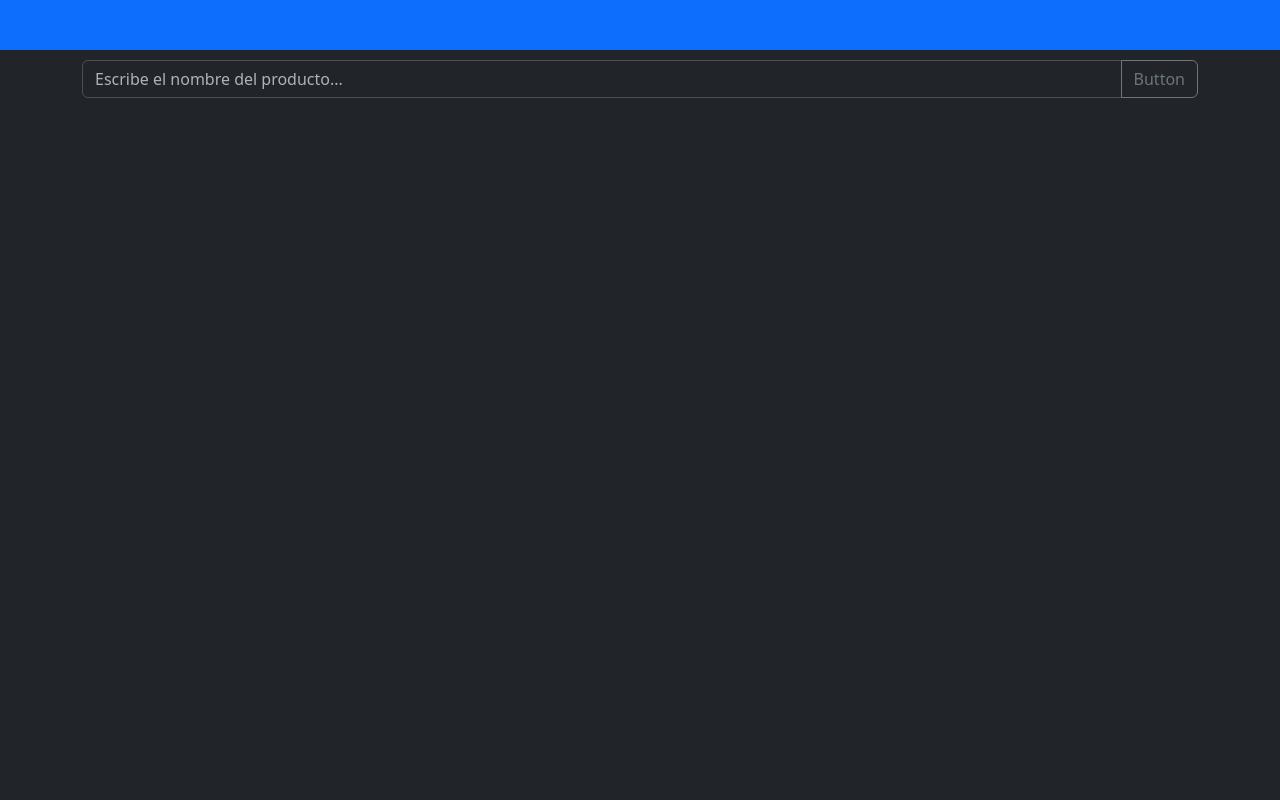
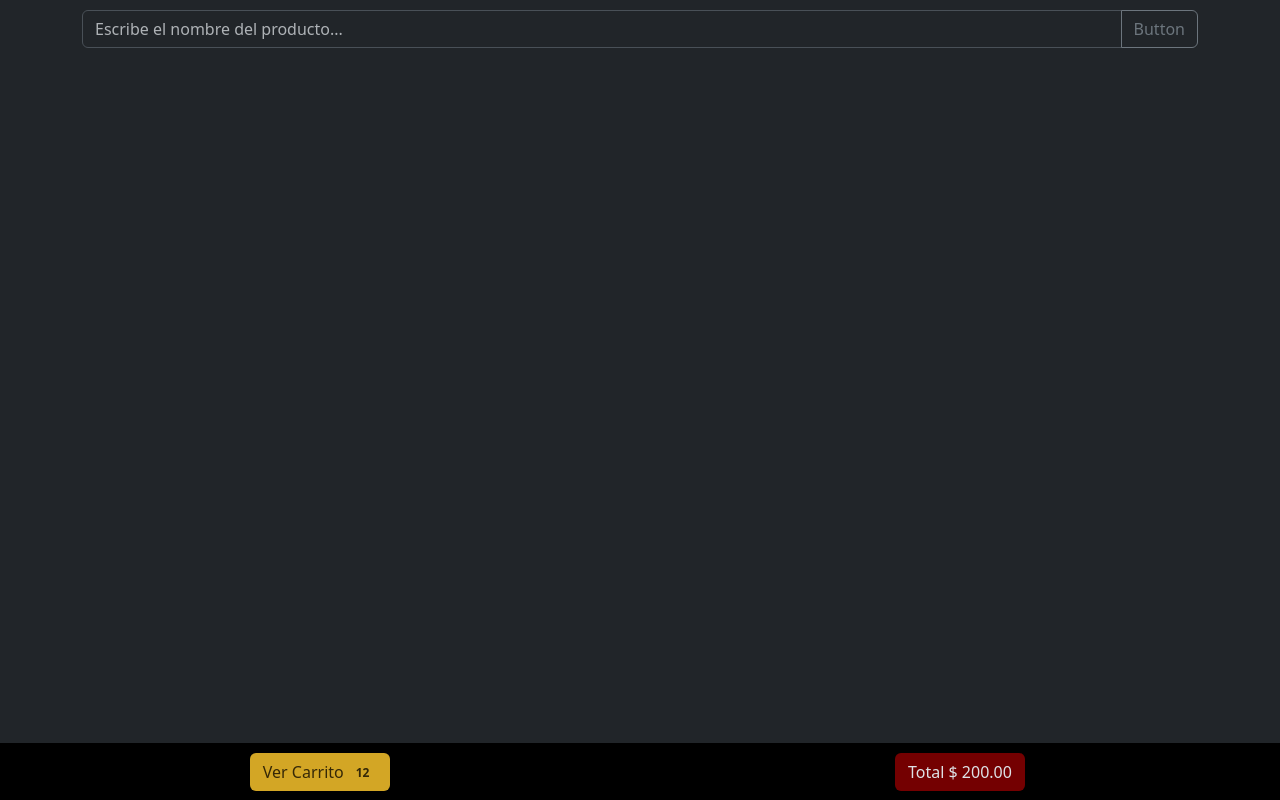
Before and after one commit to EduardoCGarcia/coffee-store-project, a website: page public/index.html in a window 1280 px wide. Drawn offline with nearby package versions, Linux system fonts and the light colour scheme; no server answers.

Commit message:
ajustes de

```diff
--- a/public/index.html
+++ b/public/index.html
@@ -14,13 +14,26 @@
 </head>
 
 <body>
-  <div id="cart" class="container-fluid bg-primary">
-
+  <div id="cart" class="container-fluid text-center">
+    <div class="row">
+      <div class="col">
+        <button id="btn_carrito" class="btn">
+          Ver Carrito
+          <span id="num-prods" class="badge">12</span>
+        </button>
+      </div>
+      <div class="col">
+        <button id="btn_total" class="btn">
+          Total
+          <span>$ 200.00</span>
+        </button>
+      </div>
+    </div>
   </div>
 
   <div id="search" class="container">
     <!-- Inicio del buscador -->
-    <div class="input-group mb-3">
+    <div class="input-group mb-2">
       <input type="text" class="form-control" placeholder="Escribe el nombre del producto..."
         aria-label="Recipient's username" aria-describedby="button-addon2">
       <button class="btn btn-outline-secondary" type="button" id="button-addon2">Button</button>
@@ -29,13 +42,14 @@
 
     <!-- Inicio de las car -->
     <div class="container-fluid text-center">
-      <!-- Inicio de las cards -->
       <div id="cards-container">
         <!-- Aquí adentro se rederizan las card desde el main -->
       </div>
-      <!-- Inicio de las cards -->
     </div>
     <!-- Fin de cards -->
+    <br>
+    <br>
+    <br>
 
   </div>
 
--- a/public/style.css
+++ b/public/style.css
@@ -1,3 +1,5 @@
+
+
 #cards-container{
     display: flex;
     justify-content: space-evenly;
@@ -6,7 +8,10 @@
 }
 .card{
     margin-bottom: 10px;
-    width: 10rem;
+    width: 9.5rem;
+    border-color: #eeba30 !important;
+    background-color: #740001 !important;
+    box-sizing: border-box;
 }
 
 #search{
@@ -28,7 +33,24 @@ h6{
 }
 
 #cart{
-    position: relative;
-    top: 0;
-    min-height: 50px;
+    background-color: #000000;
+    position: fixed;
+    bottom: -1px;
+    z-index: 100;
+    width: 100%;
 }
+
+#btn_carrito{
+    background-color: #d3a625;
+    color: #352807;
+    margin: 10px;
+}
+
+#num-prods{
+    color: #352807;
+}
+#btn_total{
+    background-color: #740001;
+    margin: 10px;
+
+}
```
